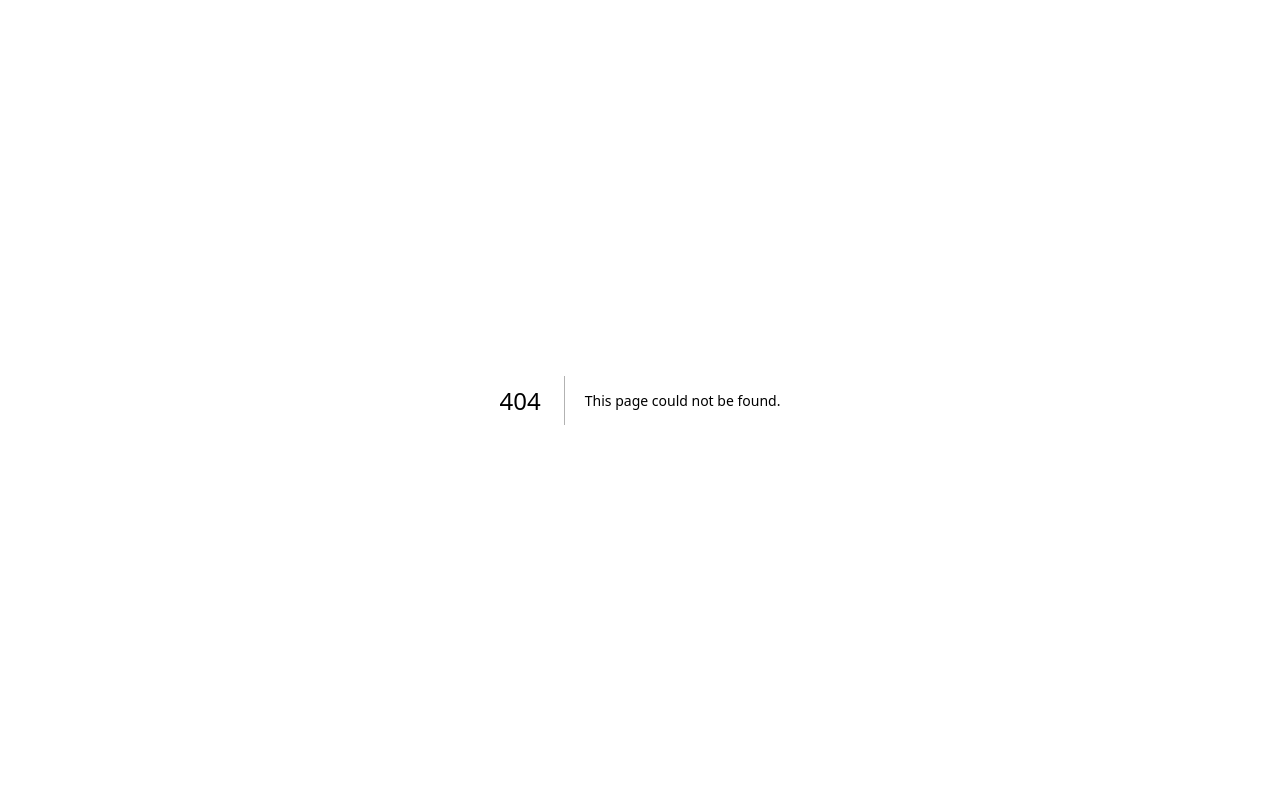
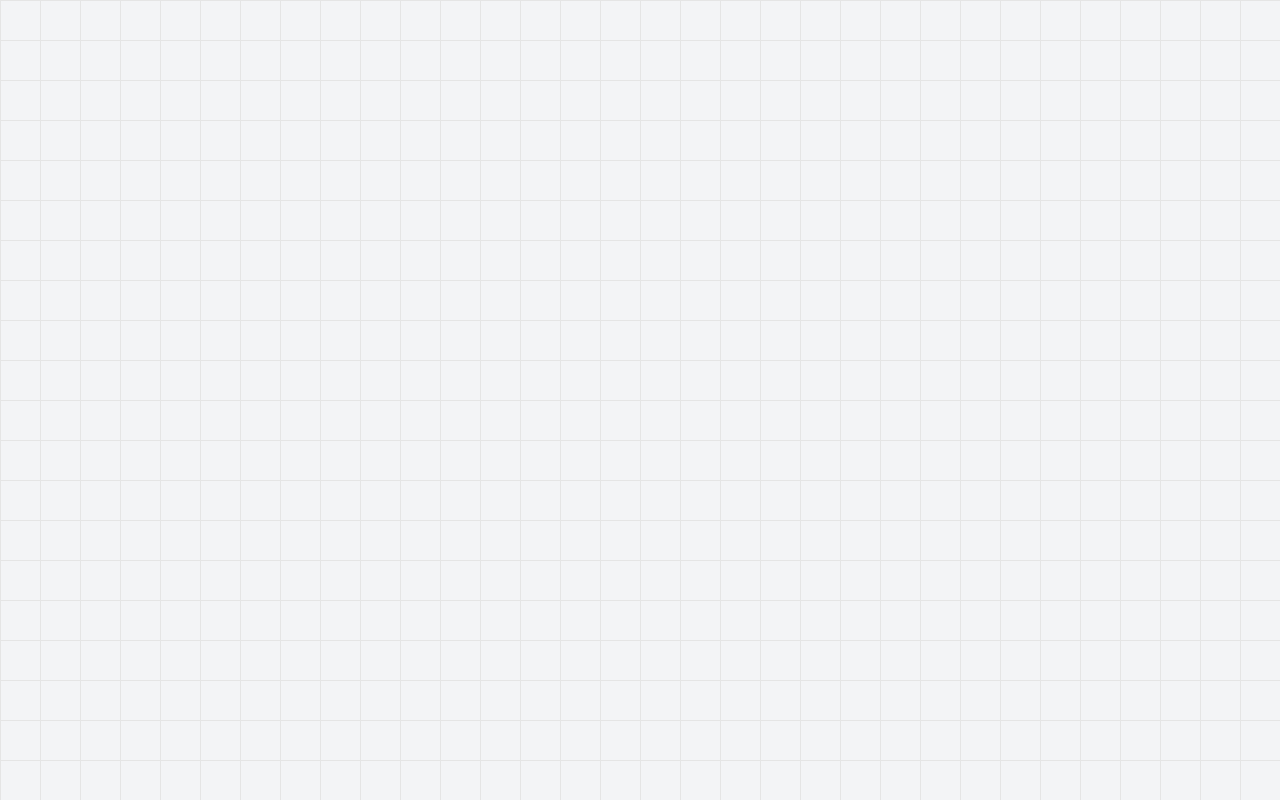
Before and after one commit to lalavs/taskflow, a Next.js app: page /board in a window 1280 px wide. Before the commit this address had no page. Built offline with nearby package versions, Linux system fonts and the light colour scheme.

Commit message:
board canvas page

```diff
--- /dev/null
+++ b/src/app/board/components/BoardCanvas.tsx
@@ -0,0 +1,44 @@
+'use client';
+
+import { useBoardStore } from '@/store/boardStore';
+
+import { useBoardPanZoom } from '../hooks/useBoardPanZoom';
+
+interface IBoardCanvasProps {
+  children?: React.ReactNode;
+}
+
+export const BoardCanvas = ({ children }: IBoardCanvasProps) => {
+  const { x, y, zoom } = useBoardStore();
+
+  const { onMouseDown, onMouseMove, onMouseUp, onWheel } = useBoardPanZoom();
+
+  return (
+    <div
+      className="relative h-full w-full bg-gray-100 cursor-grab active:cursor-grabbing overflow-hidden"
+      style={{
+        backgroundImage: `
+          linear-gradient(#e5e5e5 1px, transparent 1px),
+          linear-gradient(90deg, #e5e5e5 1px, transparent 1px)
+        `,
+        backgroundPosition: `${-x}px ${-y}px`,
+        backgroundSize: `${40 * zoom}px ${40 * zoom}px`,
+      }}
+      onMouseDown={onMouseDown}
+      onMouseMove={onMouseMove}
+      onMouseUp={onMouseUp}
+      onMouseLeave={onMouseUp}
+      onWheel={onWheel}
+    >
+      <div
+        className="absolute inset-0 w-full h-full pointer-events-none"
+        style={{
+          transform: `translate(${x}px, ${y}px) scale(${zoom})`,
+          transformOrigin: '0 0',
+        }}
+      >
+        <div className="pointer-events-auto">{children}</div>
+      </div>
+    </div>
+  );
+};
--- /dev/null
+++ b/src/app/board/hooks/useBoardPanZoom.ts
@@ -0,0 +1,44 @@
+import { useRef } from 'react';
+
+import { useBoardStore } from '@/store/boardStore';
+
+export const useBoardPanZoom = () => {
+  const { x, y, setPosition, zoom, setZoom } = useBoardStore();
+
+  const isDragging = useRef(false);
+  const last = useRef({ x: 0, y: 0 });
+
+  const onMouseDown = (e: React.MouseEvent) => {
+    isDragging.current = true;
+    last.current = { x: e.clientX, y: e.clientY };
+  };
+
+  const onMouseMove = (e: React.MouseEvent) => {
+    if (!isDragging.current) return;
+
+    const dx = e.clientX - last.current.x;
+    const dy = e.clientY - last.current.y;
+
+    setPosition(x + dx, y + dy);
+
+    last.current = { x: e.clientX, y: e.clientY };
+  };
+
+  const onMouseUp = () => {
+    isDragging.current = false;
+  };
+
+  const onWheel = (e: React.WheelEvent) => {
+    e.preventDefault();
+    const delta = -e.deltaY * 0.001;
+    const newZoom = Math.min(Math.max(zoom + delta, 0.1), 5);
+    setZoom(newZoom);
+  };
+
+  return {
+    onMouseDown,
+    onMouseMove,
+    onMouseUp,
+    onWheel
+  };
+};
--- /dev/null
+++ b/src/app/board/page.tsx
@@ -0,0 +1,11 @@
+import { BoardCanvas } from './components/BoardCanvas';
+
+const BoardPage = () => {
+  return (
+    <main className="h-screen w-screen overflow-hidden">
+      <BoardCanvas />
+    </main>
+  );
+};
+
+export default BoardPage;
--- /dev/null
+++ b/src/store/boardStore.ts
@@ -0,0 +1,19 @@
+import { create } from 'zustand';
+
+interface BoardState {
+  x: number;
+  y: number;
+  zoom: number;
+
+  setPosition: (x: number, y: number) => void;
+  setZoom: (zoom: number) => void;
+}
+
+export const useBoardStore = create<BoardState>((set) => ({
+  x: 0,
+  y: 0,
+  zoom: 1,
+
+  setPosition: (x, y) => set({ x, y }),
+  setZoom: (zoom) => set({ zoom }),
+}));
```
